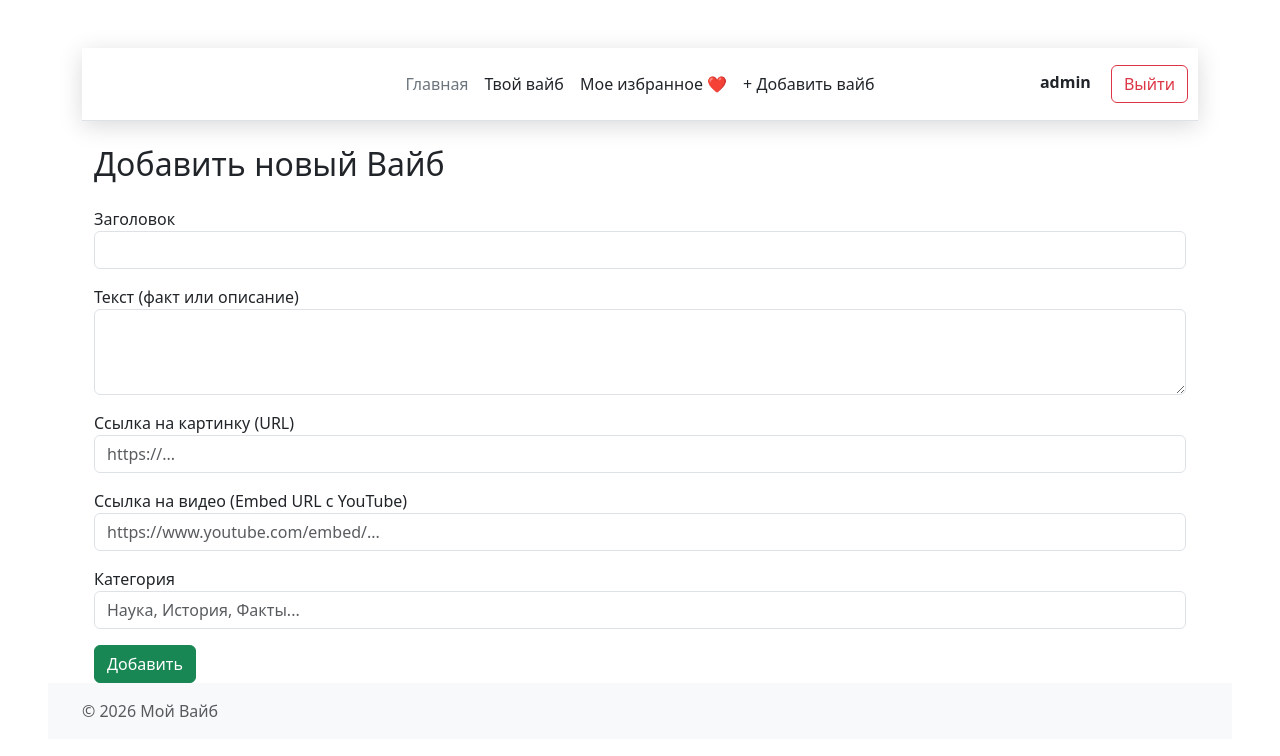
After one commit to AzazelKusto/Web_Legend, a Flask app: page /add_vibe in a window 1280 px wide. The commit adds this page. Shown: the top 756 px of the page. Run offline with Flask 2, Linux system fonts and the light colour scheme; a user stored in the database is signed in.

Commit message:
Краткое описание того, что было изменено

```diff
--- a/FlaskWebProject2/app.py
+++ b/FlaskWebProject2/app.py
@@ -3,6 +3,7 @@ This script runs the application using a development server.
 It contains the definition of routes and views for the application.
 """
 from datetime import datetime
+import random
 from flask import Flask, render_template, request, redirect, url_for, session,flash
 from markupsafe import escape
 from flask_sqlalchemy import SQLAlchemy
@@ -11,6 +12,8 @@ from flask_wtf import FlaskForm
 from wtforms import StringField, PasswordField, SubmitField
 from wtforms.validators import DataRequired, Email, Length, EqualTo
 from werkzeug.security import generate_password_hash, check_password_hash
+from sqlalchemy import func
+from datetime import date
 app = Flask(__name__)
 app.config['SQLALCHEMY_DATABASE_URI'] = 'sqlite:///newflask.db'
 app.secret_key = 'super_secret_key'
@@ -43,13 +46,24 @@ class User(UserMixin, db.Model):
         return check_password_hash(self.password_hash, password)
 
 
-class Post(db.Model):
-    id = db.Column(db.Integer,primary_key = True) #будет создаваться для каждого поста спец.id
-    title = db.Column(db.String(300),nullable = False)
-    text = db.Column(db.Text,nullable = False)
-    created_at = db.Column(db.DateTime, default=datetime.utcnow) # <--- НОВАЯ СТРОКА
+class Vibe(db.Model):
+    id = db.Column(db.Integer, primary_key=True)
+    title = db.Column(db.String(200), nullable=False)
+    text = db.Column(db.Text, nullable=True)  # Текст (если есть)
+    image_url = db.Column(db.String(500), nullable=True)  # Ссылка на картинку
+    video_url = db.Column(db.String(500), nullable=True)  # Ссылка на видео (например, YouTube embed)
+    category = db.Column(db.String(50), default='Интересное')  # Тег: Наука, История, Факты
+    created_at = db.Column(db.DateTime, default=datetime.utcnow)
+
+# Таблица для сохранения понравившегося контента (Связь Юзер-Вайб)
+class SavedVibe(db.Model):
+    id = db.Column(db.Integer, primary_key=True)
     user_id = db.Column(db.Integer, db.ForeignKey('user.id'), nullable=False)
-    author = db.relationship('User', backref=db.backref('posts', lazy=True))
+    vibe_id = db.Column(db.Integer, db.ForeignKey('vibe.id'), nullable=False)
+    saved_at = db.Column(db.DateTime, default=datetime.utcnow)
+
+    user = db.relationship('User', backref='saved_vibes')
+    vibe = db.relationship('Vibe')
 
 class RegisterForm(FlaskForm):
     username = StringField("Имя", validators=[DataRequired(), Length(3, 50)])
@@ -66,7 +80,8 @@ class LoginForm(FlaskForm):
 
 # Make the WSGI interface available at the top level so wfastcgi can get it.
 wsgi_app = app.wsgi_app
-@app.route("/", methods=["GET","POST"])
+@app.route("/")
+@login_required
 def l():
     return render_template("base.html")
 @app.route("/greet", methods=["GET","POST"])
@@ -84,26 +99,43 @@ def greet():
     # Этот код сработает только при GET-запросе (в том числе после редиректа)
     # Берем имя из session. Если там пусто, пишем "Гость"
     #username = session.get('username', 'Гость')
-    habits = ["Зарядка", "Чтение 30 минут", "Стакан воды утром"]
-    return render_template("index.html",habits = habits,app_name = 'Трекер')  # Возвращаем ответ
+    return render_template("begin.html")  # Возвращаем ответ
 
-@app.route("/post/<int:post_id>")
-def post_detail(post_id):
-    post = Post.query.get_or_404(post_id) # get_or_404 защищает от несуществующих id
-    return render_template('post_detail.html', post=post)
+#@app.route("/post/<int:post_id>")
+#def post_detail(post_id):
+    #post = Post.query.get_or_404(post_id) # get_or_404 защищает от несуществующих id
+    #return render_template('post_detail.html', post=post)
 
-@app.route("/post/<int:post_id>/delete", methods=['POST'])
-def delete_post(post_id):
-    post = Post.query.get_or_404(post_id)
-    db.session.delete(post)
-    db.session.commit()
-    flash('Пост удален', 'info')
-    return redirect(url_for('posts'))
+#@app.route("/post/<int:post_id>/delete", methods=['POST'])
+#def delete_post(post_id):
+    #post = Post.query.get_or_404(post_id)
+    #db.session.delete(post)
+    #db.session.commit()
+    #flash('Пост удален', 'info')
+    #return redirect(url_for('posts'))
+@app.route("/index")
+@login_required
+def index():
+    # 1. Получаем ВСЕ вайбы из базы
+    all_vibes = Vibe.query.all()
 
+    # 2. Создаем seed на основе сегодняшней даты (например, 20261103)
+    day_seed = int(date.today().strftime("%Y%m%d"))
+
+    # 3. Перемешиваем список с этим seed.
+    # random.Random(day_seed) гарантирует, что сегодня порядок будет один и тот же,
+    # а завтра (когда дата изменится) — новый.
+    rng = random.Random(day_seed)
+    rng.shuffle(all_vibes)
+
+    # 4. Берем первые 3 записи
+    daily_vibes = all_vibes[:3]
+
+    return render_template("index.html", vibes=daily_vibes)
 @app.route("/register", methods=['GET', 'POST'])
 def register():
     if current_user.is_authenticated: # Если уже вошел, нечего тут делать
-        return redirect(url_for('posts'))
+        return redirect(url_for('greet'))
 
     form = RegisterForm()
     if form.validate_on_submit():
@@ -127,7 +159,7 @@ def register():
 @app.route("/login", methods=['GET', 'POST'])
 def login():
     if current_user.is_authenticated:
-        return redirect(url_for('posts'))
+        return redirect(url_for('greet'))
 
     form = LoginForm()
     if form.validate_on_submit():
@@ -135,47 +167,115 @@ def login():
         if user and user.check_password(form.password.data):
             login_user(user) # Вот она, магия входа!
             flash('Вы вошли в систему!', 'success')
-            return redirect(url_for('posts'))
+            return redirect(url_for('index'))
         else:
             flash('Неверный email или пароль', 'danger')
 
     return render_template('login.html', form=form)
+
+@app.route("/add_vibe", methods=["GET", "POST"])
+@login_required
+def add_vibe():
+    # Простейшая защита: только пользователь с именем 'admin' может добавлять контент
+    if current_user.username != 'admin':
+        flash('У вас нет прав на это действие', 'danger')
+        return redirect(url_for('index'))
+
+    if request.method == "POST":
+        title = request.form.get("title")
+        text = request.form.get("text")
+        image_url = request.form.get("image_url")
+        video_url = request.form.get("video_url")
+        category = request.form.get("category")
+
+        new_vibe = Vibe(title=title, text=text, image_url=image_url, video_url=video_url, category=category)
+        db.session.add(new_vibe)
+        db.session.commit()
+        flash('Вайб добавлен в базу!', 'success')
+        return redirect(url_for('index'))
+
+    return render_template("add_vibe.html")
+
 
 @app.route("/logout")
 @login_required
 def logout():
     logout_user()
     flash('Вы вышли из системы.', 'info')
-    return redirect(url_for('posts'))
+    return redirect(url_for('index'))
 
-@app.route("/posts")
-@login_required  # <--- Добавляем защиту, чтобы анонимы не зашли
-def posts():
+#@app.route("/posts")
+#@login_required  # <--- Добавляем защиту, чтобы анонимы не зашли
+#def posts():
     # Фильтруем: только посты текущего пользователя
-    posts = Post.query.filter_by(user_id=current_user.id).order_by(Post.created_at.desc()).all()
-    return render_template('posts.html', posts=posts)
+    #posts = Post.query.filter_by(user_id=current_user.id).order_by(Post.created_at.desc()).all()
+    #return render_template('posts.html', posts=posts)
 
-@app.route('/create', methods=['GET', 'POST'])
-@login_required  # <--- ВОТ ЭТА МАГИЯ. Без входа сюда не пустит
-def create():
-    if request.method == 'POST':
-        title = request.form['title']
-        text = request.form['text']
+#@app.route('/create', methods=['GET', 'POST'])
+#@login_required  # <--- ВОТ ЭТА МАГИЯ. Без входа сюда не пустит
+#def create():
+    #if request.method == 'POST':
+        #title = request.form['title']
+        #text = request.form['text']
         # Привязываем пост к текущему пользователю:
-        post = Post(text=text, title=title, user_id=current_user.id)
+        #post = Post(text=text, title=title, user_id=current_user.id)
 
-        try:
-            db.session.add(post)
-            db.session.commit()
-            flash('Пост успешно создан!', 'success')
-            return redirect(url_for('posts'))
-        except Exception as e:
-            flash(f'Ошибка: {e}', 'danger')
-            return redirect(url_for('create'))
+        #try:
+            #db.session.add(post)
+            #db.session.commit()
+            #flash('Пост успешно создан!', 'success')
+            #return redirect(url_for('posts'))
+        #except Exception as e:
+            #flash(f'Ошибка: {e}', 'danger')
+            #return redirect(url_for('create'))
+    #else:
+        #return render_template('create.html')
+@app.route("/favorites")
+@login_required
+def favorites():
+    # Достаем все сохраненные вайбы текущего пользователя, сортируем по дате (новые сверху)
+    # Благодаря relationship в модели SavedVibe, у нас есть доступ к объекту vibe
+    saved_items = SavedVibe.query.filter_by(user_id=current_user.id).order_by(SavedVibe.saved_at.desc()).all()
+    return render_template("favorites.html", saved_items=saved_items)
+
+@app.route("/remove_favorite/<int:saved_id>", methods=["POST"])
+@login_required
+def remove_favorite(saved_id):
+    # Ищем запись по ID и проверяем, что она принадлежит текущему пользователю
+    item = SavedVibe.query.filter_by(id=saved_id, user_id=current_user.id).first_or_404()
+    db.session.delete(item)
+    db.session.commit()
+    flash('Удалено из избранного', 'info')
+    return redirect(url_for('favorites'))
+
+@app.route("/save/<int:vibe_id>", methods=["POST"])
+@login_required
+def save_vibe(vibe_id):
+    # Проверяем, не сохранял ли уже этот пользователь этот вайб
+    existing = SavedVibe.query.filter_by(user_id=current_user.id, vibe_id=vibe_id).first()
+
+    if existing:
+        flash('Ты уже сохранял это!', 'info')
     else:
-        return render_template('create.html')
+        saved = SavedVibe(user_id=current_user.id, vibe_id=vibe_id)
+        db.session.add(saved)
+        db.session.commit()
+        flash('Добавлено в избранное! ❤️', 'success')
 
+    return redirect(url_for('index'))
 
+@app.route("/delete_vibe/<int:vibe_id>", methods=["POST"])
+@login_required
+def delete_vibe(vibe_id):
+    if current_user.username != 'admin':
+        flash('У вас нет прав', 'danger')
+        return redirect(url_for('index'))
+
+    vibe = Vibe.query.get_or_404(vibe_id)
+    db.session.delete(vibe)
+    db.session.commit()
+    flash('Вайб удален из базы', 'success')
+    return redirect(url_for('index'))
 
 with app.app_context():
     db.create_all()
--- /dev/null
+++ b/FlaskWebProject2/templates/add_vibe.html
@@ -0,0 +1,27 @@
+{% extends 'base.html' %}
+{% block content %}
+<h2>Добавить новый Вайб</h2>
+<form method="POST" class="mt-4">
+    <div class="mb-3">
+        <label>Заголовок</label>
+        <input type="text" name="title" class="form-control" required>
+    </div>
+    <div class="mb-3">
+        <label>Текст (факт или описание)</label>
+        <textarea name="text" class="form-control" rows="3"></textarea>
+    </div>
+    <div class="mb-3">
+        <label>Ссылка на картинку (URL)</label>
+        <input type="url" name="image_url" class="form-control" placeholder="https://...">
+    </div>
+    <div class="mb-3">
+        <label>Ссылка на видео (Embed URL с YouTube)</label>
+        <input type="url" name="video_url" class="form-control" placeholder="https://www.youtube.com/embed/...">
+    </div>
+    <div class="mb-3">
+        <label>Категория</label>
+        <input type="text" name="category" class="form-control" placeholder="Наука, История, Факты...">
+    </div>
+    <button type="submit" class="btn btn-success">Добавить</button>
+</form>
+{% endblock %}
--- a/FlaskWebProject2/templates/base.html
+++ b/FlaskWebProject2/templates/base.html
@@ -3,7 +3,7 @@
 <head>
     <meta charset="UTF-8">
     <meta name="viewport" content="width=device-width, initial-scale=1, shrink-to-fit=no">
-    <title>{% block title %}Habit Tracker{% endblock %}</title>
+    <title>{% block title %}Твой Вайб{% endblock %}</title>
     <link href="https://cdn.jsdelivr.net/npm/bootstrap@5.3.3/dist/css/bootstrap.min.css" rel="stylesheet" integrity="sha384-QWTKZyjpPEjISv5WaRU9OFeRpok6YctnYmDr5pNlyT2bRjXh0JMhjY6hW+ALEwIH" crossorigin="anonymous">
     <!-- Bootstrap Bundle JS (jsDelivr CDN) -->
     <link rel="stylesheet" href="{{url_for('static',filename='css/main.css')}}">
@@ -18,8 +18,11 @@
 
             <ul class="nav col-12 col-md-auto mb-2 justify-content-center mb-md-0">
                 <li><a href="{{url_for('greet')}}" class="nav-link px-2 link-secondary">Главная</a></li>
-                <li><a href="{{url_for('create')}}" class="nav-link px-2 link-dark">Функции</a></li>
-                <li><a href="{{url_for('posts')}}" class="nav-link px-2 link-dark">Все записи</a></li>
+                <li><a href="{{url_for('index')}}" class="nav-link px-2 link-dark">Твой вайб</a></li>
+                <li><a href="{{ url_for('favorites') }}" class="nav-link px-2 link-dark">Мое избранное ❤️</a></li>
+                {% if current_user.is_authenticated and current_user.username == 'admin' %}
+                <li><a href="{{ url_for('add_vibe') }}" class="nav-link px-2 link-dark">+ Добавить вайб</a></li>
+                {% endif %}
             </ul>
 
             <div class="col-md-3 text-end">
@@ -45,13 +48,11 @@
             {% block content %}
 
             {% endblock %}
-
-
         </main>
     </div>
     <footer class="footer mt-auto py-3 bg-light">
         <div class="container">
-            <span class="text-muted">&copy; 2026 Мой Трекер Привычек</span>
+            <span class="text-muted">&copy; 2026 Мой Вайб</span>
         </div>
     </footer>
 </body>
```
Also changed, not shown: FlaskWebProject2/static/css/main.css (+34 -0 lines), FlaskWebProject2/templates/favorites.html (added, +40 -0 lines), FlaskWebProject2/templates/index.html (+50 -11 lines), FlaskWebProject2/instance/newflask.db, FlaskWebProject2/templates/begin.html (added), 3 other files.
